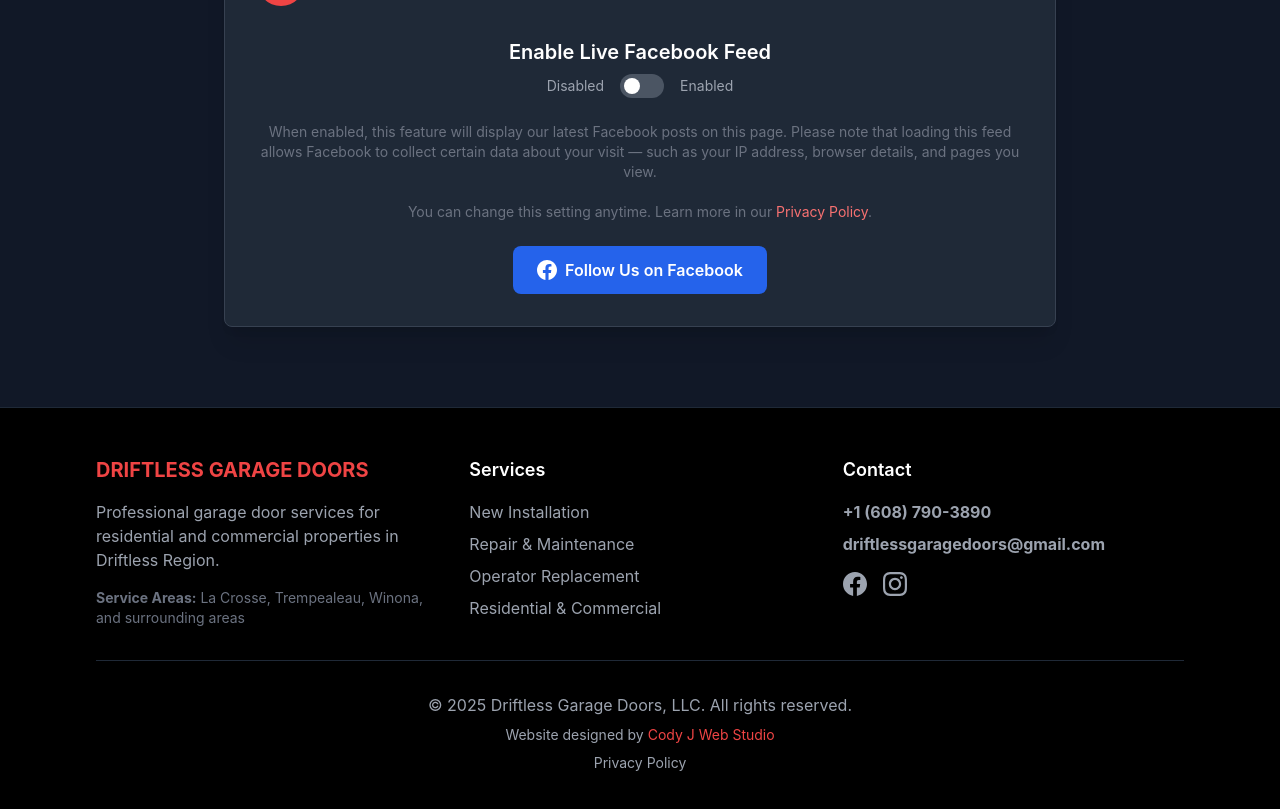
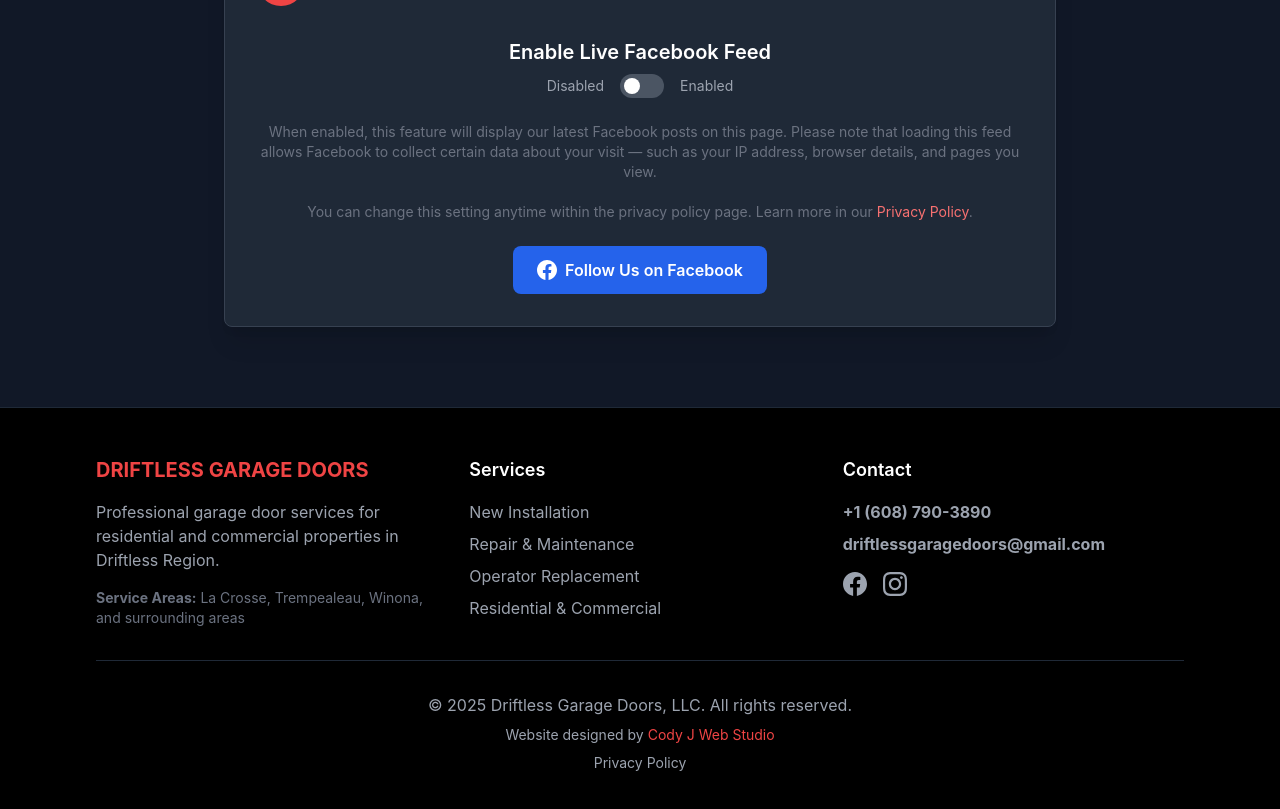
Before and after one commit to cjcody/driftlessgaragedoors, a React (Vite) app: page /showcase in a window 1280 px wide. Shown: the part 1420-2229 px from the top of the page. Built offline with nearby package versions, Linux system fonts and the light colour scheme; no server answers.

Commit message:
privacy policy text change

```diff
--- a/src/components/Showcase.jsx
+++ b/src/components/Showcase.jsx
@@ -325,7 +325,7 @@
               <p className="text-sm text-gray-500">
                 When enabled, this feature will display our latest Facebook posts on this page. Please note that loading this feed allows Facebook to collect certain data about your visit — such as your IP address, browser details, and pages you view.
                 <br /><br />
-                You can change this setting anytime. Learn more in our <a href="/privacy-policy#tracking" className="text-red-400 hover:text-red-300">Privacy Policy</a>.
+                You can change this setting anytime within the privacy policy page. Learn more in our <a href="/privacy-policy#tracking" className="text-red-400 hover:text-red-300">Privacy Policy</a>.
               </p>
             </div>
 
```
